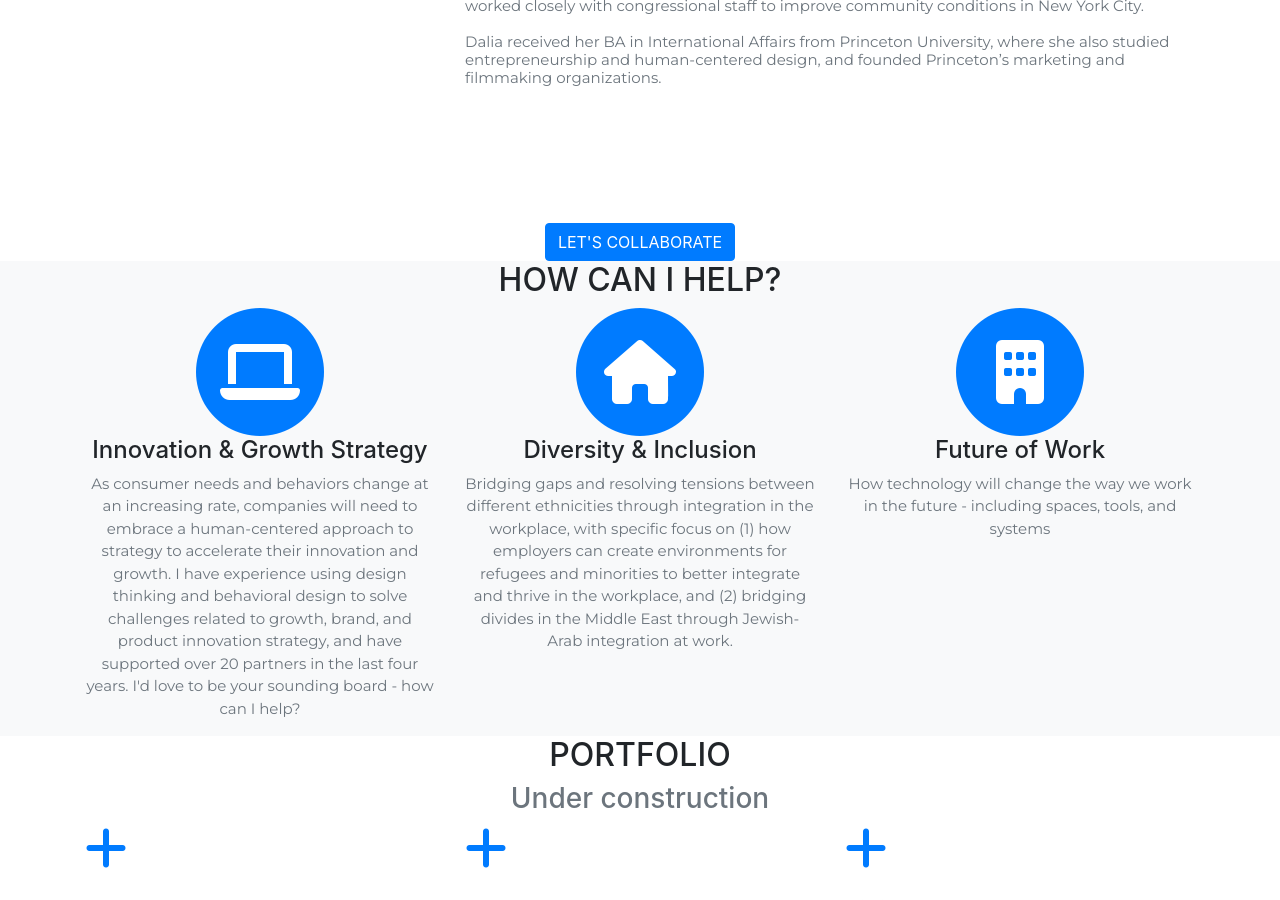
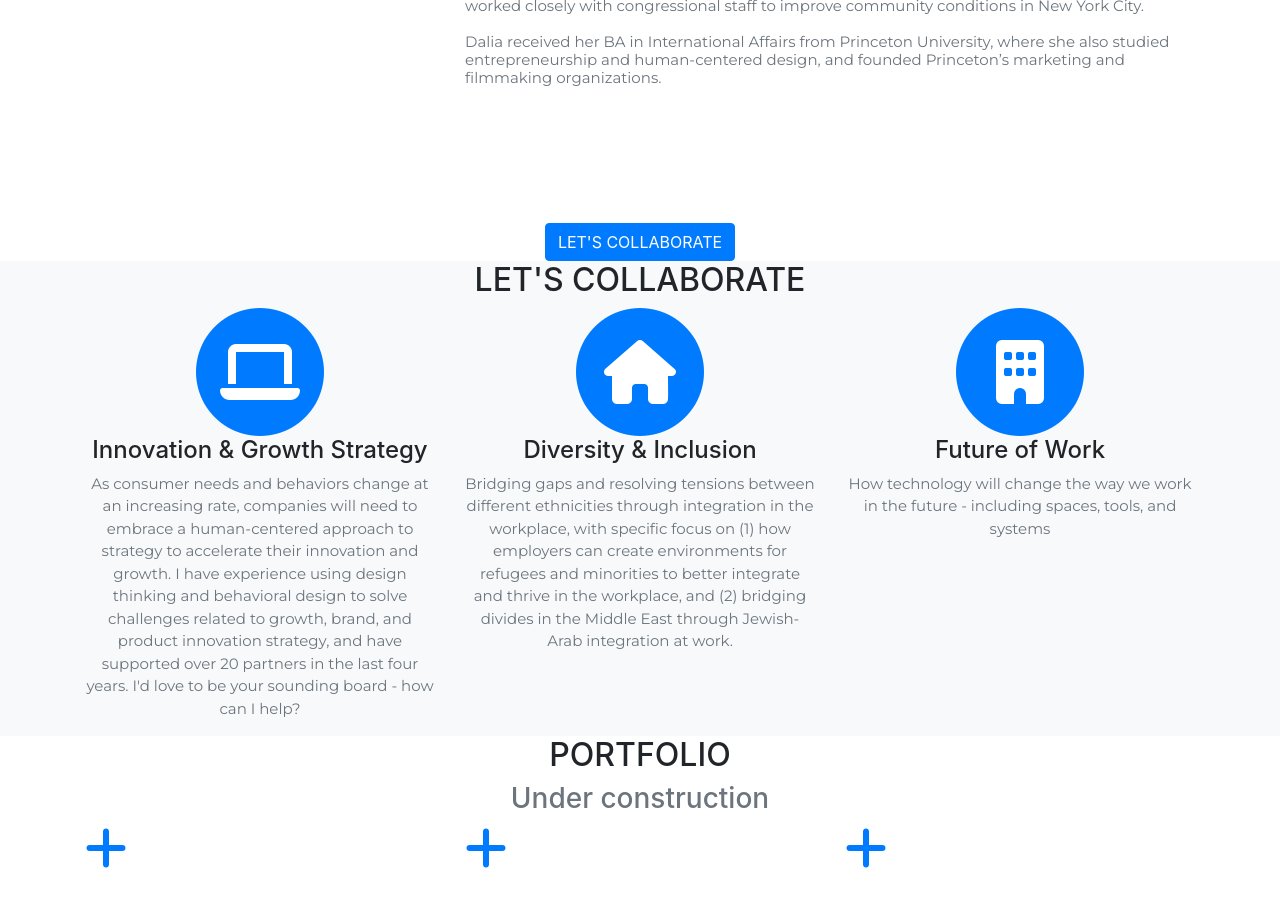
Before and after one commit to dalkat/dalkat.github.io, a Jekyll site: the page built from index.md, in a window 1280 px wide and 900 px high, scrolled down 543 px. Built offline with Jekyll 4.4.1, drawn with Linux system fonts in a browser that asks for light colours; nearby versions of some CDN libraries; some web fonts are replaced; library files that are not in the unit come from our copies.

Commit message:
rename services to collaborate

```diff
--- a/_data/default.yml
+++ b/_data/default.yml
@@ -6,7 +6,7 @@ nav:
 
   - title: About
     url: '#about'
-  - title: Services
+  - title: Collaborate
     url: '#services'
   - title: Portfolio
     url: '#portfolio'
--- a/_data/home.yml
+++ b/_data/home.yml
@@ -38,7 +38,7 @@ clients:
     url: ""
 
 services:
-  heading: How can I help?
+  heading: Let's Collaborate
   subheading:
   service:
     - icon: fa fa-laptop
```
